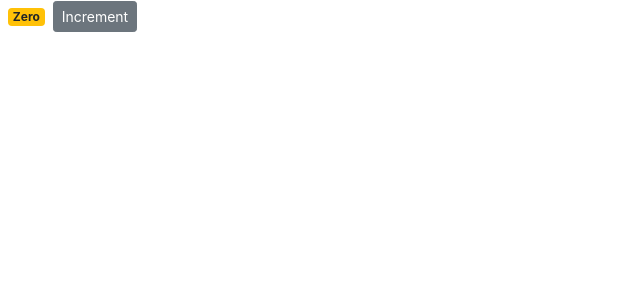
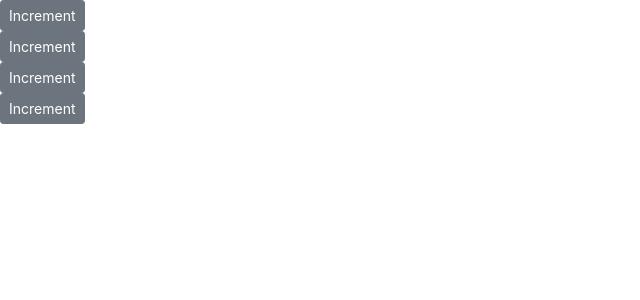
Before and after one commit to JGibson37/code-with-mosh, a React (Create React App) app: page / in a window 1280 px wide. Shown: the top 300 px of the page, without its empty margins (0-640 px from the left). Built offline with nearby package versions, Linux system fonts and the light colour scheme.

Commit message:
1:24 added props and counter array

```diff
--- a/src/components/counter.jsx
+++ b/src/components/counter.jsx
@@ -2,11 +2,11 @@
 
 class Counter extends Component {
   state = {
-    count: 0,
+    value: this.props.value,
   };
 
   handleIncrement = () => {
-    this.setState({ count: this.state.count + 1 });
+    this.setState({ value: this.state.count + 1 });
   };
 
   render() {
--- /dev/null
+++ b/src/components/counters.jsx
@@ -0,0 +1,23 @@
+import React, { Component } from "react";
+import Counter from "./counter";
+class Counters extends Component {
+  state = {
+    counters: [
+      { id: 1, value: 4 },
+      { id: 2, value: 0 },
+      { id: 3, value: 0 },
+      { id: 4, value: 0 },
+    ],
+  };
+  render() {
+    return (
+      <div>
+        {this.state.counters.map((counter) => (
+          <Counter key={counter.id} value={counter.value} />
+        ))}
+      </div>
+    );
+  }
+}
+
+export default Counters;
--- a/src/index.js
+++ b/src/index.js
@@ -3,6 +3,6 @@
 import "./index.css";
 import App from "./App";
 import "bootstrap/dist/css/bootstrap.css";
-import Counter from "./components/counter";
+import Counters from "./components/counters";
 
-ReactDOM.render(<Counter />, document.getElementById("root"));
+ReactDOM.render(<Counters />, document.getElementById("root"));
```
